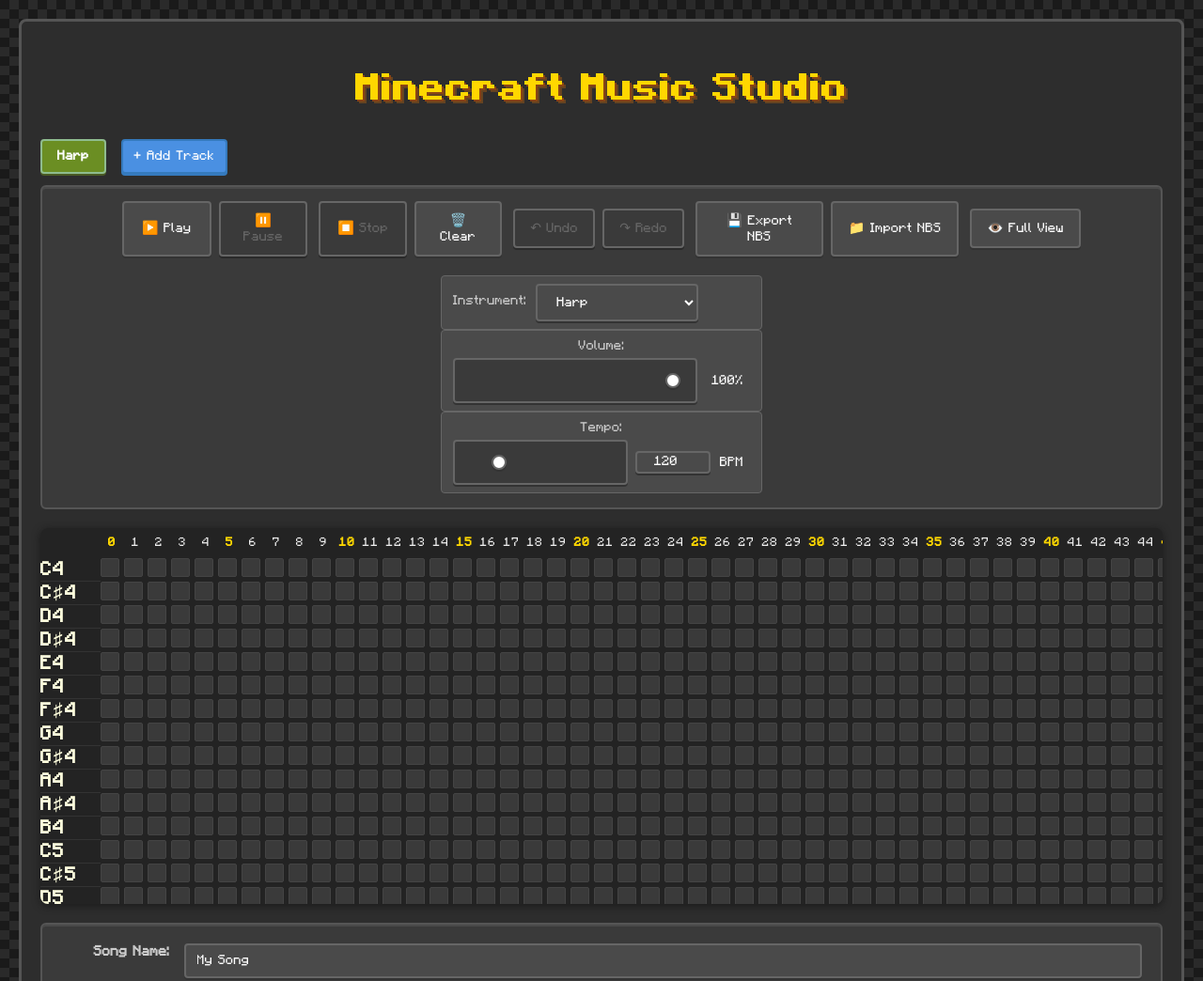
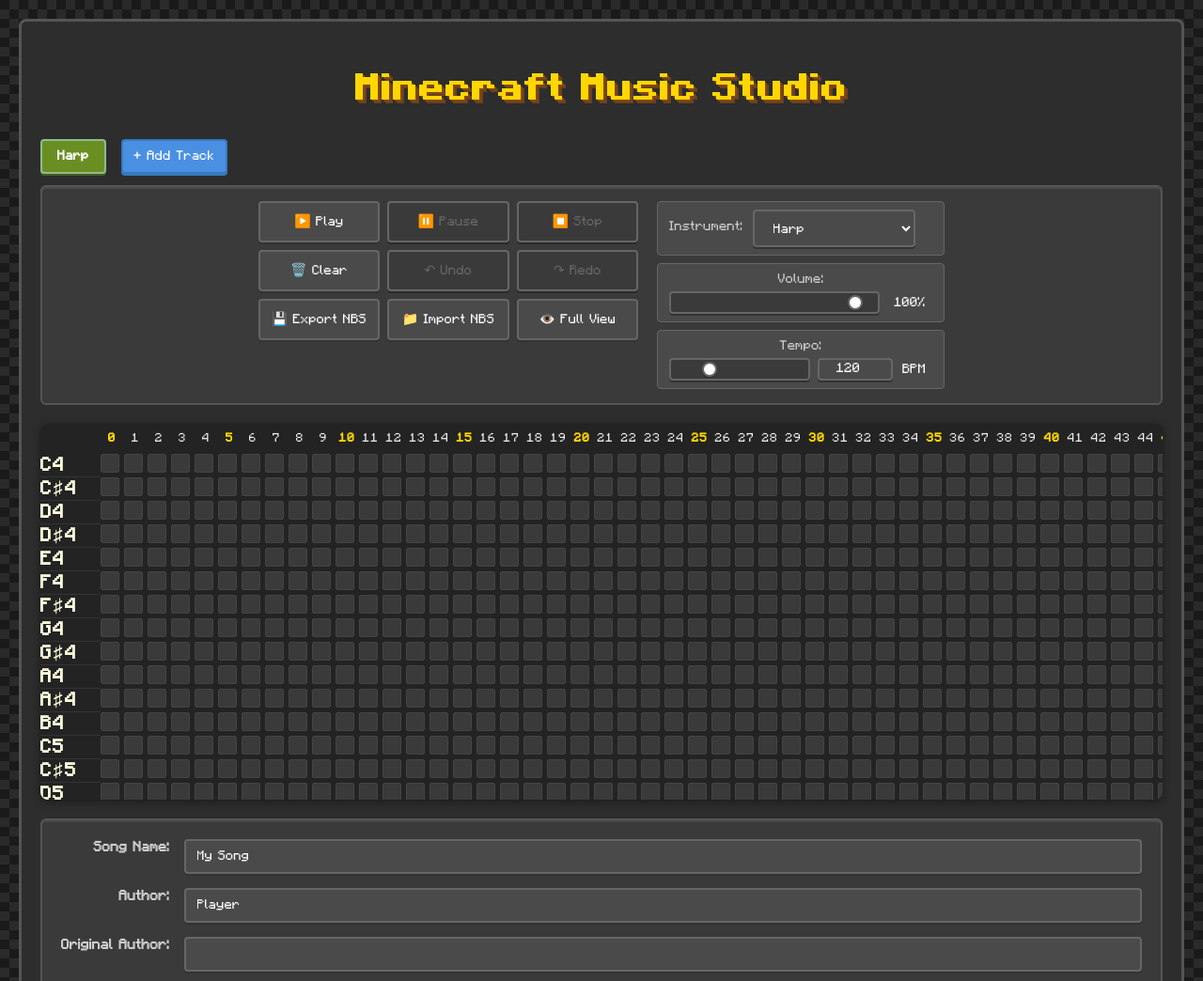
Before and after one commit to ireallyhateyou/minecraft-music-studio, a plain HTML site: page index.html in a window 1280 px wide. Shown: the top 1044 px of the page at 94% size. Drawn offline with Linux system fonts and the light colour scheme.

Commit message:
ui fixes, presentable for pc

```diff
--- a/css/style.css
+++ b/css/style.css
@@ -209,6 +209,45 @@ h1 {
     box-shadow: inset 0 2px 0 #4a4a4a;
 }
 
+/* Desktop layout: 2-column with buttons on left, settings on right */
+@media (min-width: 769px) {
+    .controls {
+        display: grid;
+        grid-template-columns: auto auto;
+        gap: 20px;
+        align-items: start;
+    }
+
+    .controls .button-section {
+        display: grid;
+        grid-template-columns: repeat(3, 1fr);
+        gap: 8px;
+        width: fit-content;
+    }
+
+    .controls .button-section .button-row {
+        display: contents;
+    }
+
+    .controls .button-section .button-row button {
+        width: 100%;
+        min-width: 0;
+        height: 44px;
+        display: flex;
+        align-items: center;
+        justify-content: center;
+        font-size: 14px;
+        padding: 8px 12px;
+    }
+
+    .controls .settings-section {
+        display: flex;
+        flex-direction: column;
+        gap: 8px;
+        min-width: 200px;
+    }
+}
+
 button, select, input, textarea {
     background: #4a4a4a;
     color: white;
@@ -221,6 +260,7 @@ button, select, input, textarea {
     transition: all 0.2s;
     box-shadow: 0 2px 0 #333;
     outline: none;
+    box-sizing: border-box;
 }
 
 button:hover, select:hover {
@@ -558,6 +598,25 @@ input[type="text"]:focus, textarea:focus {
         gap: 16px;
         align-items: stretch;
     }
+    .controls .button-section {
+        display: flex;
+        flex-direction: column;
+        gap: 8px;
+    }
+
+    .controls .button-section .button-row {
+        display: flex;
+        gap: 8px;
+    }
+
+    .controls .button-section .button-row button {
+        flex: 1;
+    }
+    .controls .settings-section {
+        display: flex;
+        flex-direction: column;
+        gap: 8px;
+    }
     .controls > * {
         width: 100%;
         max-width: 100%;
@@ -873,6 +932,8 @@ label {
   .tick-label {
     font-size: 13px;
   }
+
+
 }
 
 @media (max-width: 900px) {
--- a/index.html
+++ b/index.html
@@ -18,6 +18,7 @@
             <!-- will be populated by JS -->
         </div>
         <div class="controls">
+            <div class="button-section">
                 <div class="button-row">
                     <button id="playBtn">▶️ Play</button>
                     <button id="pauseBtn" disabled>⏸️ Pause</button>
@@ -37,16 +38,14 @@
                 <div class="button-row">
                     <button id="fullViewBtn">👁️ Full View</button>
                 </div>
-            <div class="control-groups">
-                <div class="control-card">
+            </div>
+            <div class="settings-section">
                 <div class="instrument-control">
                     <label>Instrument:</label>
                     <select id="instrumentSelector">
                         <!-- Instruments will be populated by JS -->
                     </select>
                 </div>
-                </div>
-                <div class="control-card">
                 <div class="volume-control">
                     <label>Volume:</label>
                     <div class="slider-row">
@@ -54,15 +53,12 @@
                         <span id="volumeValue">100%</span>
                     </div>
                 </div>
-                </div>
-                <div class="control-card">
                 <div class="tempo-control">
                     <label>Tempo:</label>
                     <div class="slider-row">
                         <input type="range" id="tempoSlider" min="20" max="600" value="120">
                         <input type="number" id="tempoInput" min="20" max="600" value="120" class="tempo-input">
                         <span id="tempoValue">BPM</span>
-                        </div>
                     </div>
                 </div>
             </div>
```
Lines whose indentation alone changed are shown as unchanged.
